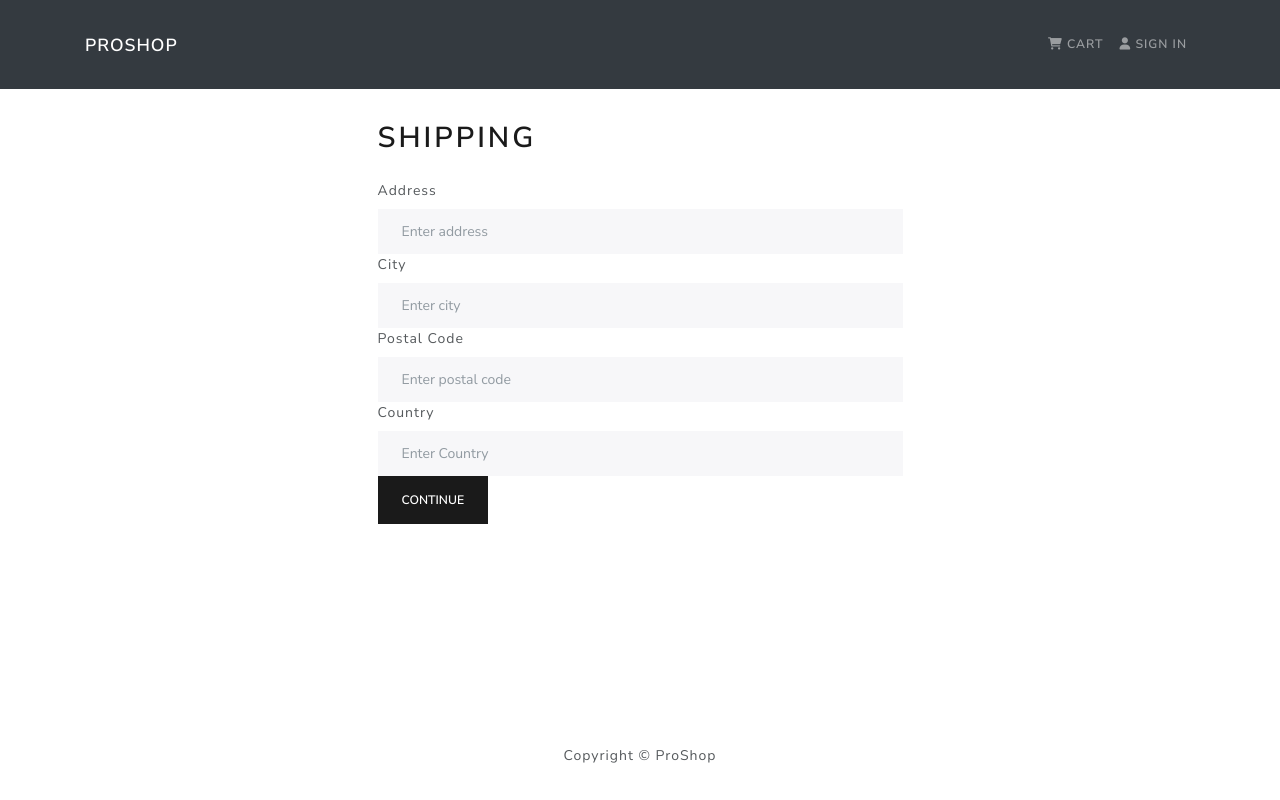
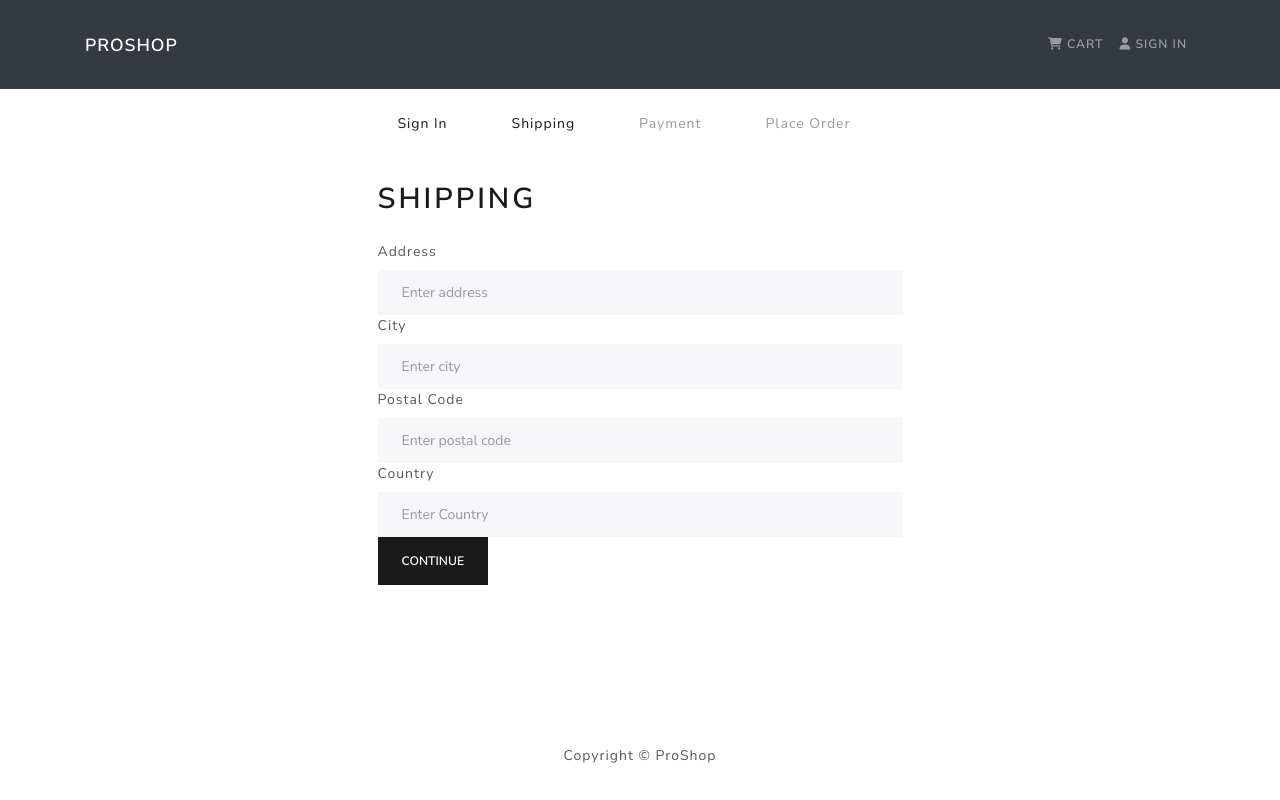
Before and after one commit to zand-yasin/ecommerce-frontend, a React (Create React App) app: page /shipping in a window 1280 px wide. Built offline with nearby package versions, Linux system fonts and the light colour scheme.

Commit message:
Add Checkout steps UI

```diff
--- /dev/null
+++ b/src/components/CheckoutSteps.js
@@ -0,0 +1,48 @@
+import React from 'react'
+import { Nav } from 'react-bootstrap'
+import { LinkContainer } from 'react-router-bootstrap'
+
+const CheckoutSteps = ({ step1, step2, step3, step4 }) => {
+  return (
+    <Nav className='justify-content-center mb-4'>
+      <Nav.Item>
+        {step1 ? (
+          <LinkContainer to='/login'>
+            <Nav.Link>Sign In</Nav.Link>
+          </LinkContainer>
+        ) : (
+          <Nav.Link disabled>Sign In</Nav.Link>
+        )}
+      </Nav.Item>
+      <Nav.Item>
+        {step2 ? (
+          <LinkContainer to='/shipping'>
+            <Nav.Link>Shipping</Nav.Link>
+          </LinkContainer>
+        ) : (
+          <Nav.Link disabled>Shipping</Nav.Link>
+        )}
+      </Nav.Item>
+      <Nav.Item>
+        {step3 ? (
+          <LinkContainer to='/payment'>
+            <Nav.Link>Payment</Nav.Link>
+          </LinkContainer>
+        ) : (
+          <Nav.Link disabled>Payment</Nav.Link>
+        )}
+      </Nav.Item>
+      <Nav.Item>
+        {step4 ? (
+          <LinkContainer to='/placeorder'>
+            <Nav.Link>Place Order</Nav.Link>
+          </LinkContainer>
+        ) : (
+          <Nav.Link disabled>Place Order</Nav.Link>
+        )}
+      </Nav.Item>
+    </Nav>
+  )
+}
+
+export default CheckoutSteps
--- a/src/screens/ShippingScreen.js
+++ b/src/screens/ShippingScreen.js
@@ -3,6 +3,7 @@
 import { Form, Button, Container, Row, Col } from 'react-bootstrap'
 import { useDispatch, useSelector } from 'react-redux'
 import { saveShippingAddress } from '../actions/cartActions'
+import CheckoutSteps from '../components/CheckoutSteps'
 import { register } from '../actions/userActions'
 const ShippingScreen = () => {
   const cart = useSelector((state) => state.cart)
@@ -31,6 +32,7 @@
     <Container>
       <Row className='justify-content-md-center'>
         <Col xs={12} md={6}>
+          <CheckoutSteps step1 step2 />
           <h1>Shipping </h1>
           <Form onSubmit={submitHandler}>
             <Form.Group controlId='address'>
```
